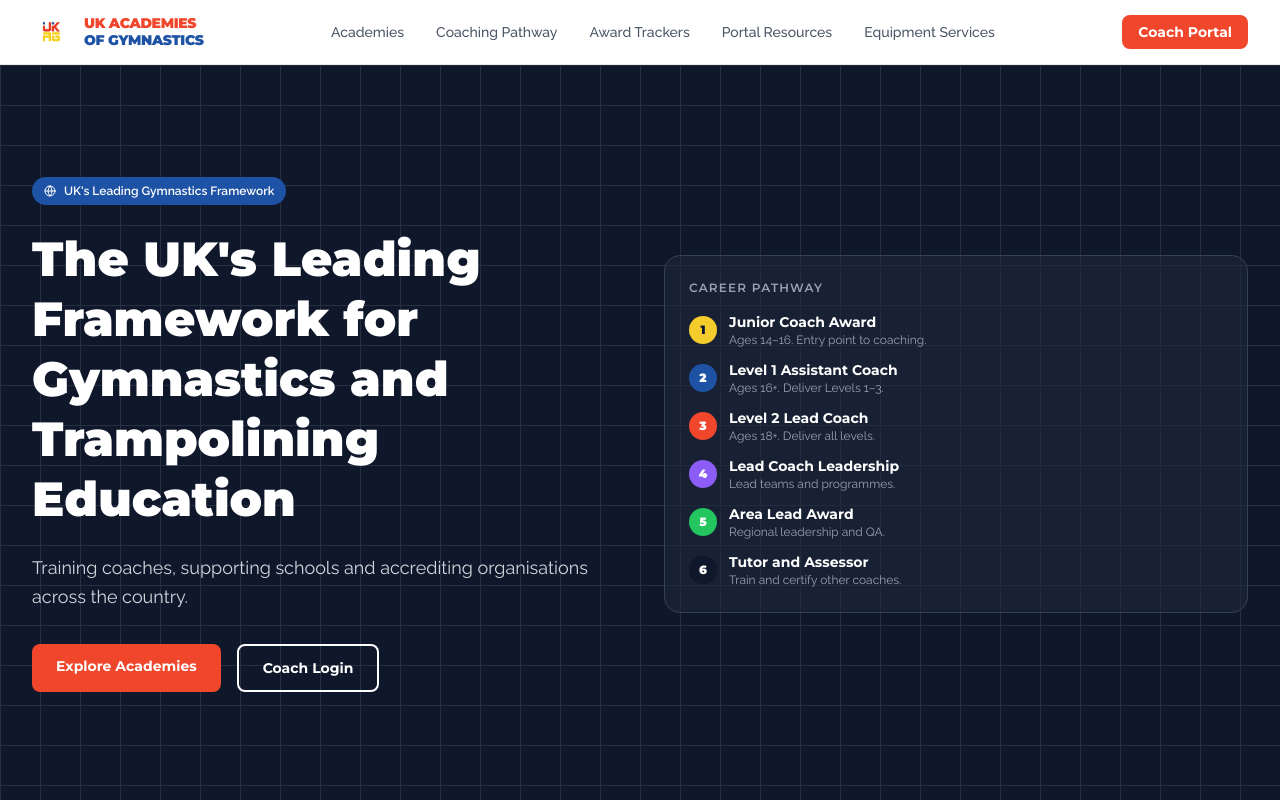
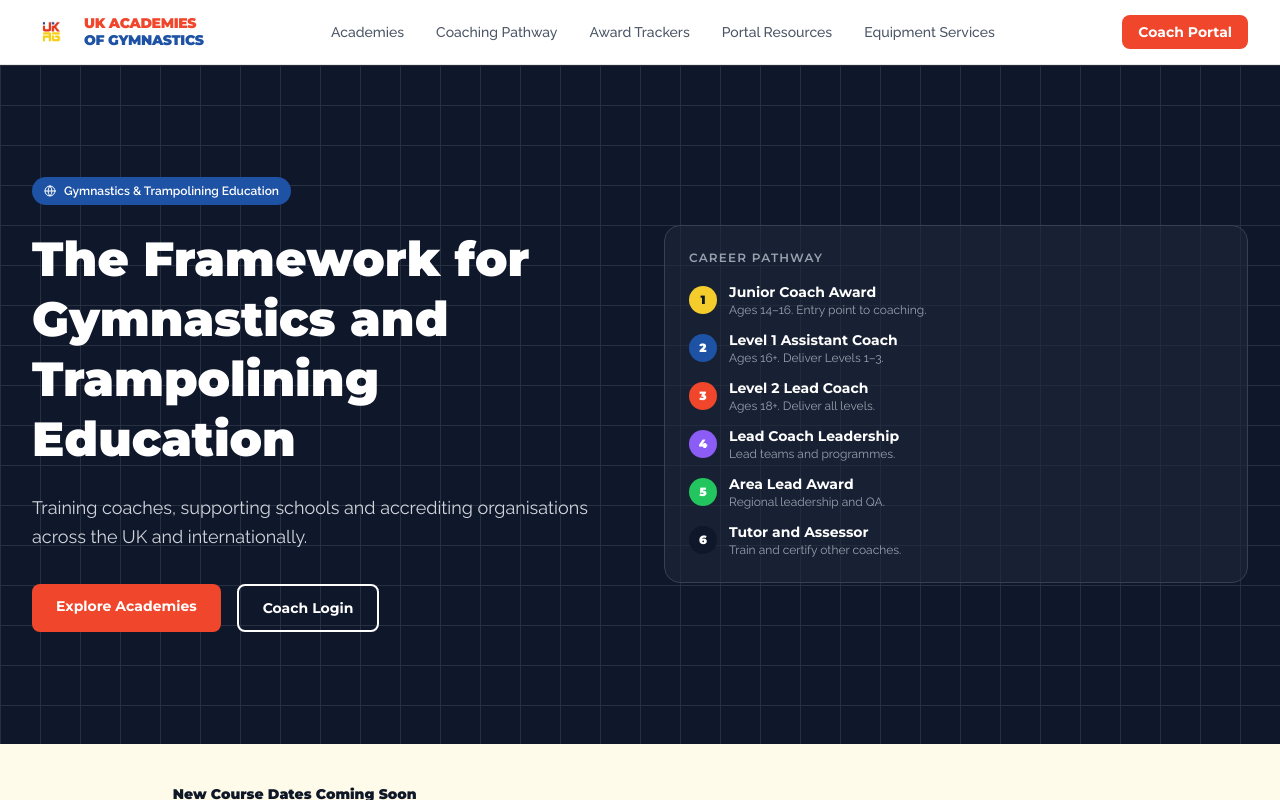
Before and after one commit to shelleyasouk-dotcom/ukag-app, a React (Vite) app: page / in a window 1280 px wide. Shown: the top 800 px of the page. Built offline with nearby package versions, Linux system fonts and the light colour scheme; no server answers.

Commit message:
Make hero headline internationally inclusive — remove 'UK's Leading' framing

```diff
--- a/src/pages/home/HomePage.tsx
+++ b/src/pages/home/HomePage.tsx
@@ -118,16 +118,16 @@ export function HomePage() {
                 style={{ backgroundColor: '#1e52a4', color: '#ffffff' }}
               >
                 <Globe size={12} />
-                UK's Leading Gymnastics Framework
+                Gymnastics &amp; Trampolining Education
               </div>
               <h1
                 className="text-4xl lg:text-5xl font-black text-white leading-tight mb-6"
                 style={{ fontFamily: 'Montserrat, sans-serif' }}
               >
-                The UK's Leading Framework for Gymnastics and Trampolining Education
+                The Framework for Gymnastics and Trampolining Education
               </h1>
               <p className="text-lg text-gray-300 mb-8 leading-relaxed">
-                Training coaches, supporting schools and accrediting organisations across the country.
+                Training coaches, supporting schools and accrediting organisations across the UK and internationally.
               </p>
               <div className="flex flex-wrap gap-4">
                 <a
@@ -546,7 +546,7 @@ export function HomePage() {
                 </div>
               </div>
               <p className="text-gray-400 text-sm leading-relaxed">
-                The UK's leading framework for gymnastics and trampolining education, accreditation and operational support.
+                The UK's leading framework for gymnastics and trampolining education, accreditation and operational support — and growing internationally.
               </p>
             </div>
             <div>
```
